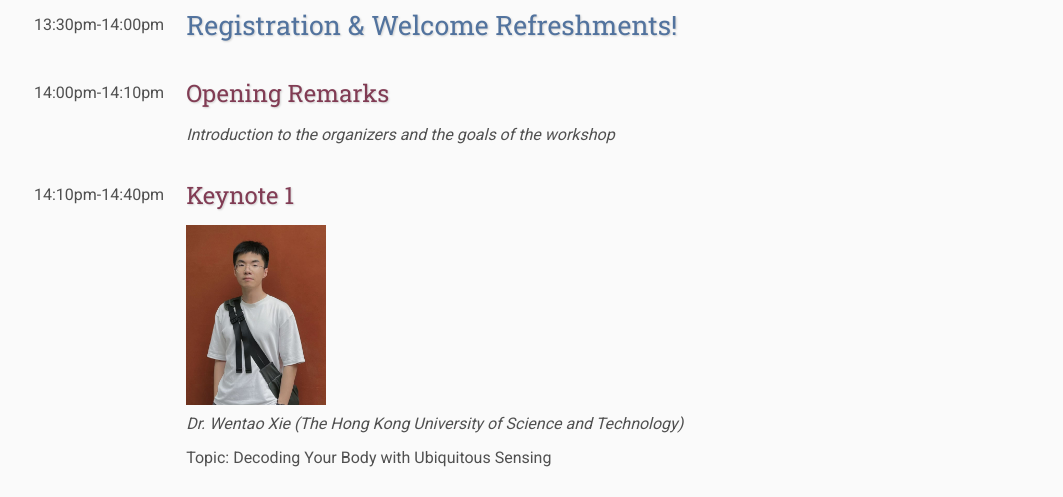
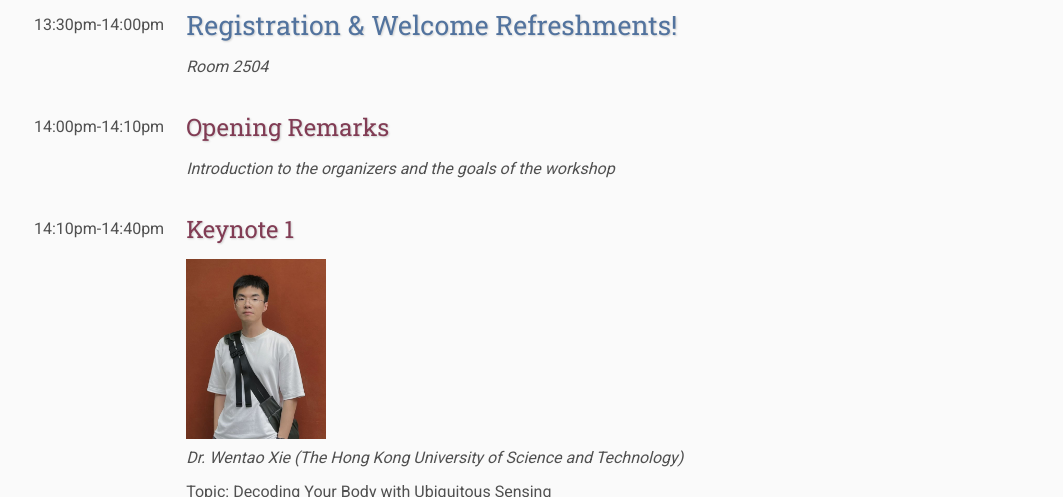
Before and after one commit to ECCAI/eccai.github.io, a plain HTML site: page program/index.html in a window 1280 px wide. Shown: the part 603-1100 px from the top of the page, without its empty margins (108-1171 px from the left). Drawn offline with nearby package versions, Linux system fonts and the light colour scheme; some packages are replaced by stand-ins of ours; files that its build step writes are made by us from their sources.

Commit message:
Update index.html

```diff
--- a/program/index.html
+++ b/program/index.html
@@ -53,6 +53,11 @@
             </td>
             <td class="title-special">
                  Registration & Welcome Refreshments!
+            </td>
+        </tr>
+        <tr>
+            <td class="speaker">
+                Room 2504
             </td>
         </tr>
     </table>
```
